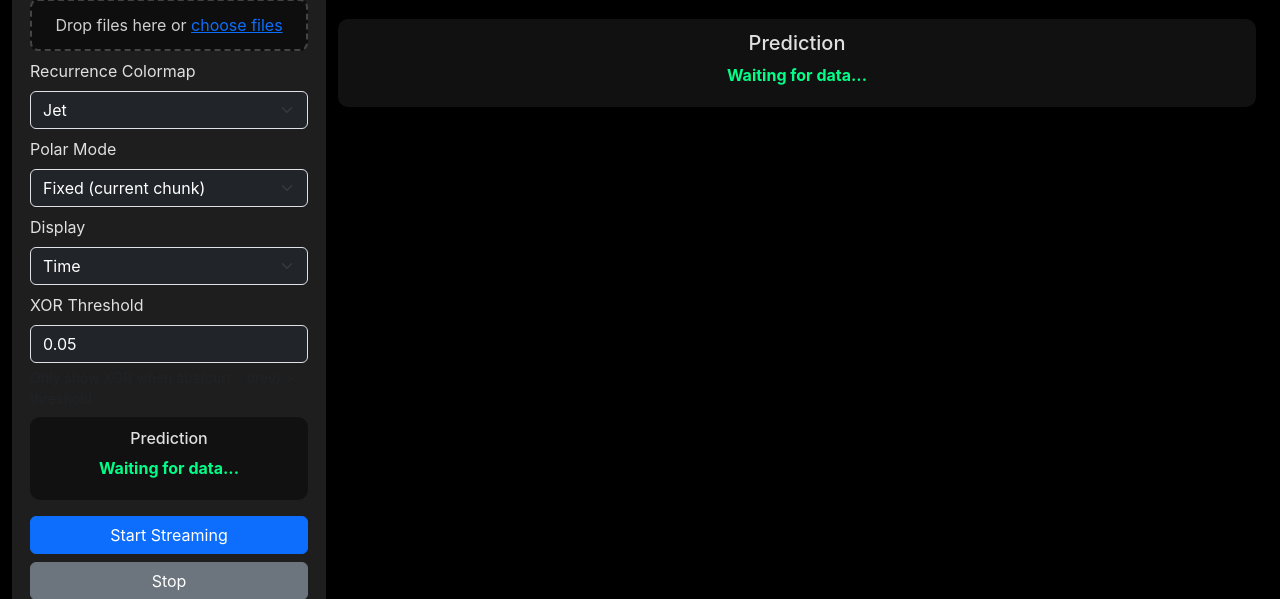
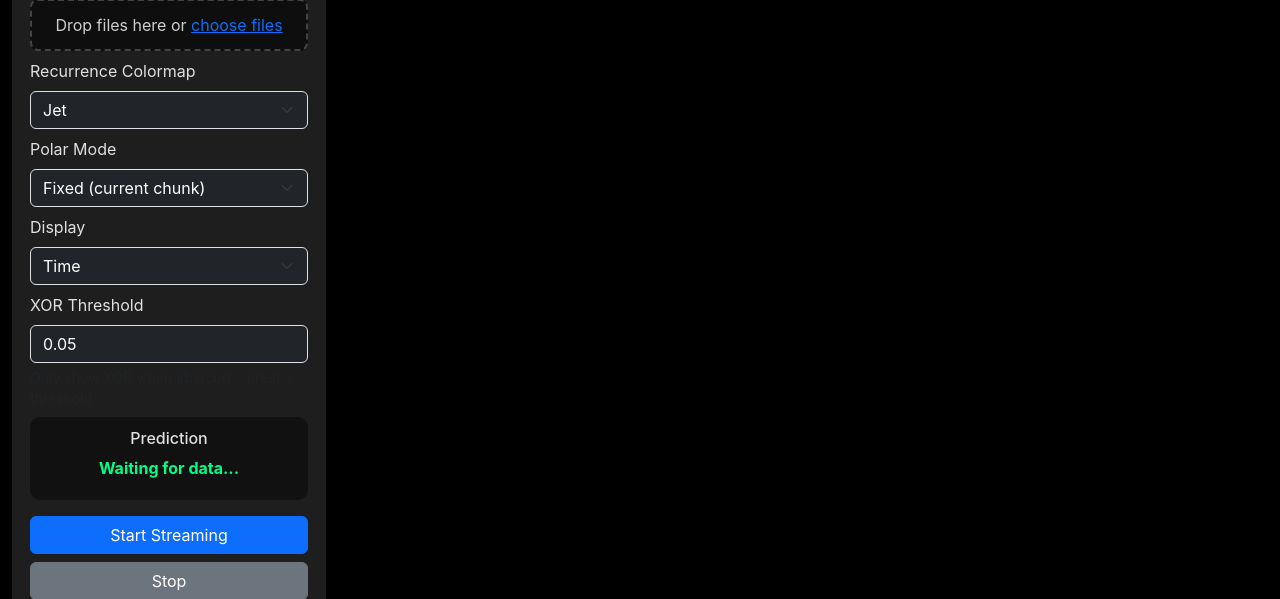
Before and after one commit to YasmeenBadr/Multi-Signal_Viewer_and_Predictor, a Flask app: page /ecg/ in a window 1280 px wide. Shown: the part 543-1142 px from the top of the page. Run offline with Flask 3, Linux system fonts and the light colour scheme; parts of the project's set-up code (start-up, migrations or seed data) failed here and were passed over; some libraries are stand-ins or nearby versions.

Commit message:
ECG last edits

```diff
--- a/templates/ecg.html
+++ b/templates/ecg.html
@@ -134,12 +134,7 @@
         <h5>Recurrence 2D Scatter / Colormap </h5>
         <div id="recurrenceScatterPlot" style="width:100%;height:300px;"></div>
       </div>
-      <div class="prediction-box mt-3">
-        <h5>Prediction</h5>
-        <div id="predictionResult" class="prediction-result">Waiting for data...</div>
-        <div id="predictionDescription" style="margin-top:8px; color:#ccc; font-size:0.95rem;"></div>
-        <div id="diseaseName" class="disease-name"></div>
-      </div>
+
     </div>
   </div>
 
```
Also changed, not shown: 11 other files.
